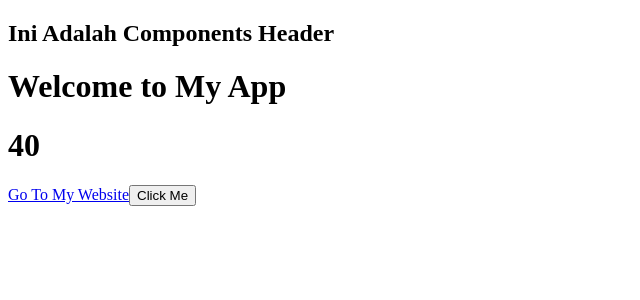
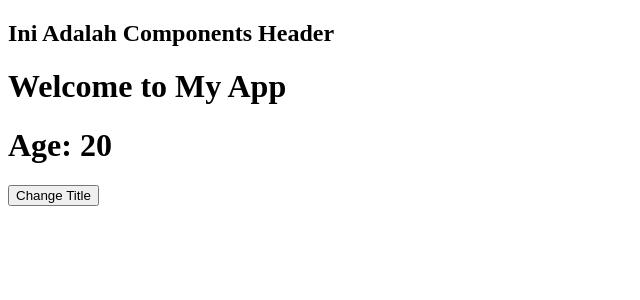
Before and after one commit to raihanprojecthub/react-hooks, a React (Vite) app: page / in a window 1280 px wide. Shown: the top 300 px of the page, without its empty margins (0-640 px from the left). Built offline with nearby package versions, Linux system fonts and the light colour scheme.

Commit message:
useState Hook

```diff
--- a/src/App.jsx
+++ b/src/App.jsx
@@ -1,21 +1,21 @@
+import { useState } from "react";
 import Header from "./components/Header";
 
 function App() {
-  const title = "Welcome to My App";
-  const age = 20;
-  const link = "https://raihan-ramadhan.my.id/";
+  const [title, setTitle] = useState("Welcome to My App");
+  const [age, setAge] = useState(20);
 
-  const clickMe = (name) => {
-    console.log('Hello: '+ name);
+  const changeTitle = () => {
+    setTitle('Title Changed');
+    setAge(40);
   }
 
   return (
     <div>
       <Header />
       <h1>{ title }</h1>
-      <h1>{ age * 2 }</h1>
-      <a href={link}>Go To My Website</a>
-      <button onClick={ () => clickMe('Raihan') }>Click Me</button>
+      <h1>Age: { age }</h1>
+      <button onClick={ changeTitle }>Change Title</button>
     </div>
   )
 }
```
